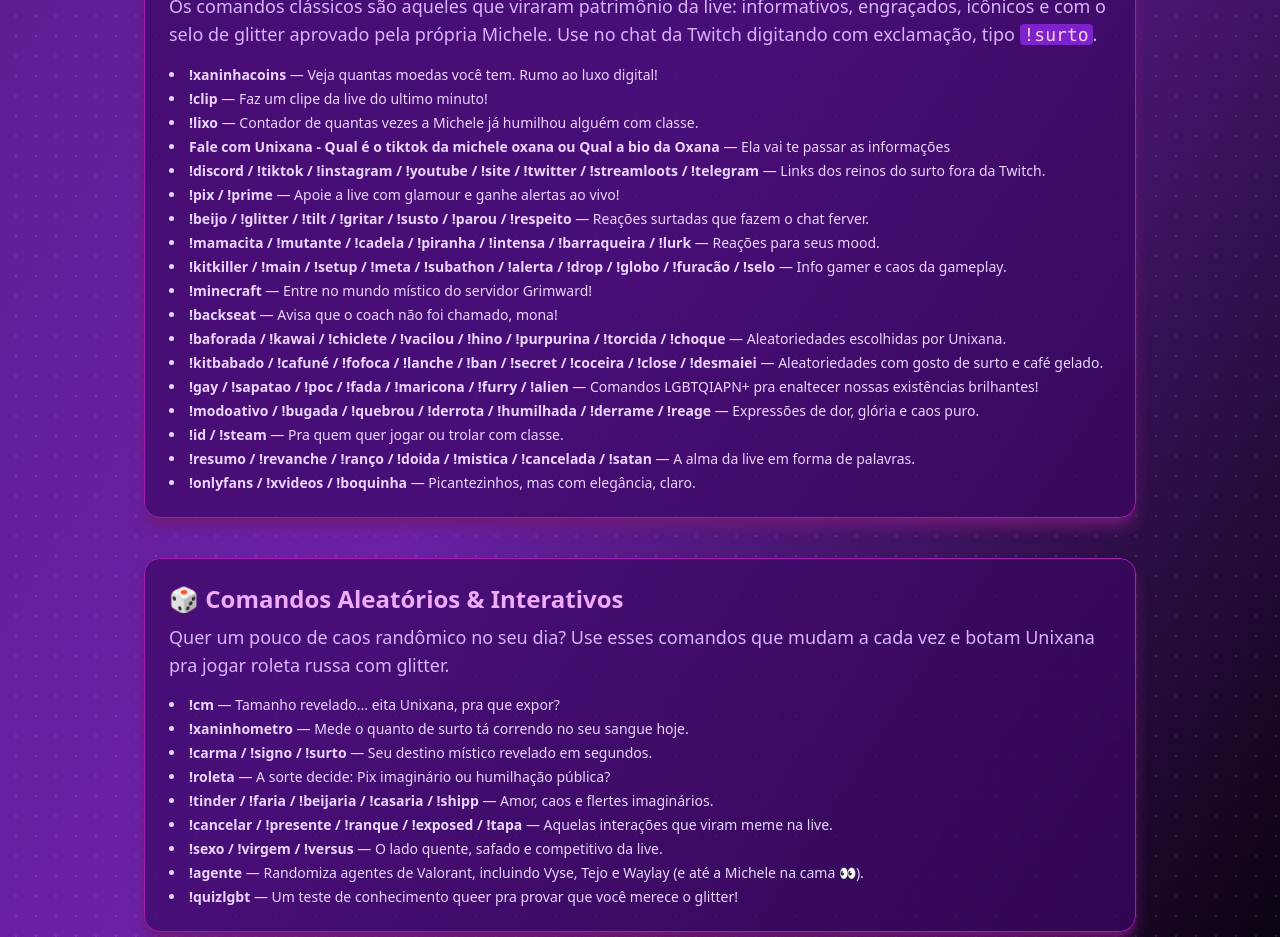
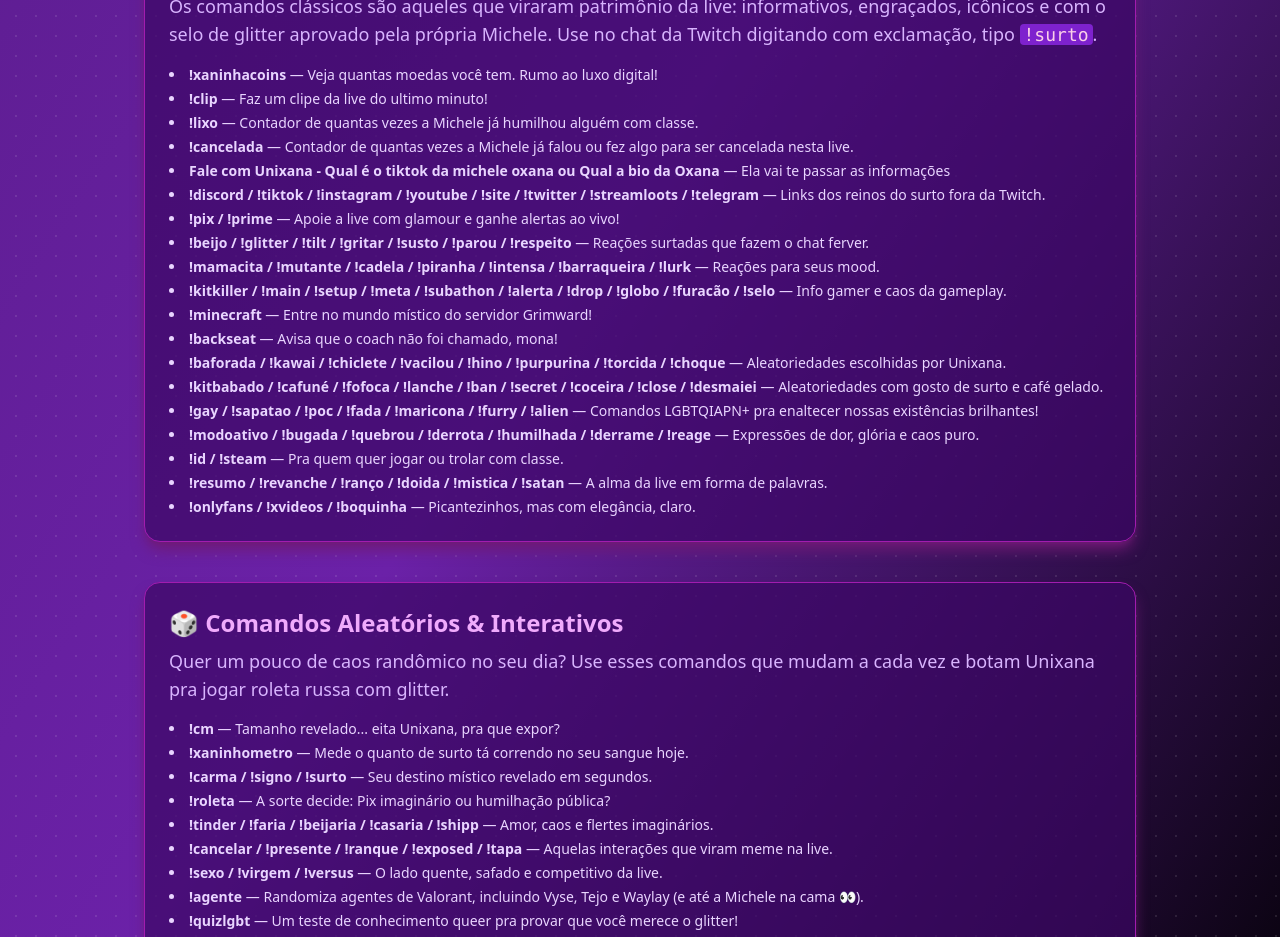
Before and after one commit to MicheleOxana/michele-site, a Next.js app: page /comandos in a window 1280 px wide. Shown: the part 800-1737 px from the top of the page. Built offline with nearby package versions, Linux system fonts and the light colour scheme.

Commit message:
correcao de comandos

```diff
--- a/pages/comandos.tsx
+++ b/pages/comandos.tsx
@@ -59,6 +59,7 @@ export default function Comandos() {
               <li><strong>!xaninhacoins</strong> — Veja quantas moedas você tem. Rumo ao luxo digital!</li>
               <li><strong>!clip</strong> — Faz um clipe da live do ultimo minuto!</li>
               <li><strong>!lixo</strong> — Contador de quantas vezes a Michele já humilhou alguém com classe.</li>
+              <li><strong>!cancelada</strong> — Contador de quantas vezes a Michele já falou ou fez algo para ser cancelada nesta live.</li>
               <li><strong>Fale com Unixana - Qual é o tiktok da michele oxana ou Qual a bio da Oxana</strong> — Ela vai te passar as informações</li>
               <li><strong>!discord / !tiktok / !instagram / !youtube / !site / !twitter / !streamloots / !telegram</strong> — Links dos reinos do surto fora da Twitch.</li>
               <li><strong>!pix / !prime</strong> — Apoie a live com glamour e ganhe alertas ao vivo!</li>
@@ -72,7 +73,7 @@ export default function Comandos() {
               <li><strong>!gay / !sapatao / !poc / !fada / !maricona / !furry / !alien</strong> — Comandos LGBTQIAPN+ pra enaltecer nossas existências brilhantes!</li>
               <li><strong>!modoativo / !bugada / !quebrou / !derrota / !humilhada / !derrame / !reage</strong> — Expressões de dor, glória e caos puro.</li>
               <li><strong>!id / !steam</strong> — Pra quem quer jogar ou trolar com classe.</li>
-              <li><strong>!resumo / !revanche / !ranço / !doida / !mistica / !cancelada / !satan</strong> — A alma da live em forma de palavras.</li>
+              <li><strong>!resumo / !revanche / !ranço / !doida / !mistica / !satan</strong> — A alma da live em forma de palavras.</li>
               <li><strong>!onlyfans / !xvideos / !boquinha</strong> — Picantezinhos, mas com elegância, claro.</li>
             </ul>
           </section>
```
